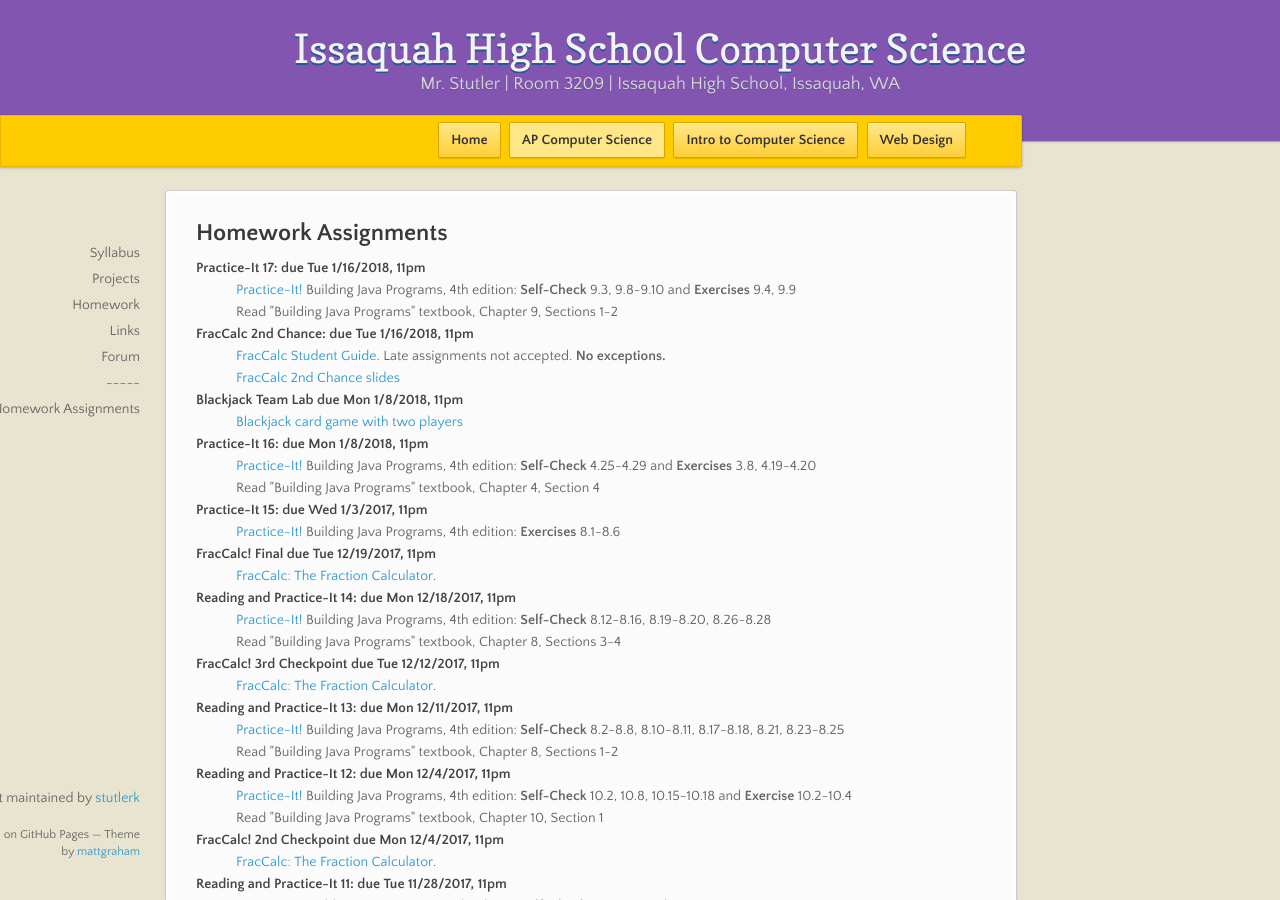
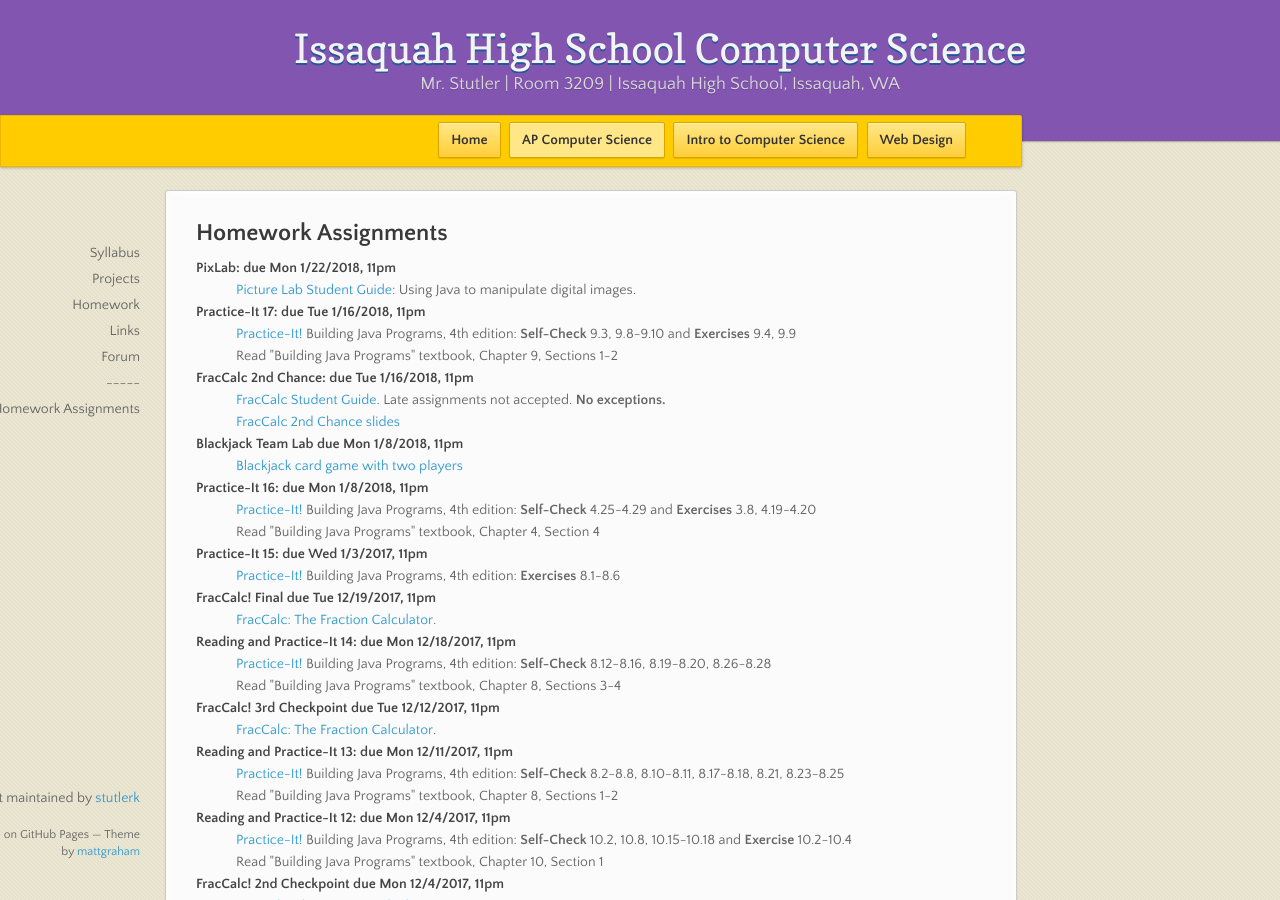
Before and after one commit to stutlerk/ihs-website, a Jekyll site: the page built from _apcs/homework.html, in a window 1280 px wide and 900 px high. Built offline with Jekyll 4.4.1, drawn with Linux system fonts in a browser that asks for light colours; nearby versions of some CDN libraries.

Commit message:
Update homework.html

```diff
--- a/_apcs/homework.html
+++ b/_apcs/homework.html
@@ -6,6 +6,9 @@ layout: course
 <section>
 <h2>Homework Assignments</h2>
   <dl>
+    <dt>PixLab: due Mon 1/22/2018, 11pm</dt>
+    <dd><a href="" target="_blank">Picture Lab Student Guide</a>: Using Java to manipulate digital images.</dd>
+
     <dt>Practice-It 17: due Tue 1/16/2018, 11pm</dt>
     <dd><a href="https://practiceit.cs.washington.edu/" target="_blank">Practice-It!</a> Building Java Programs, 4th edition: <b>Self-Check</b> 9.3, 9.8-9.10 and <b>Exercises</b> 9.4, 9.9</dd>
     <dd>Read "Building Java Programs" textbook, Chapter 9, Sections 1-2</dd>
```
